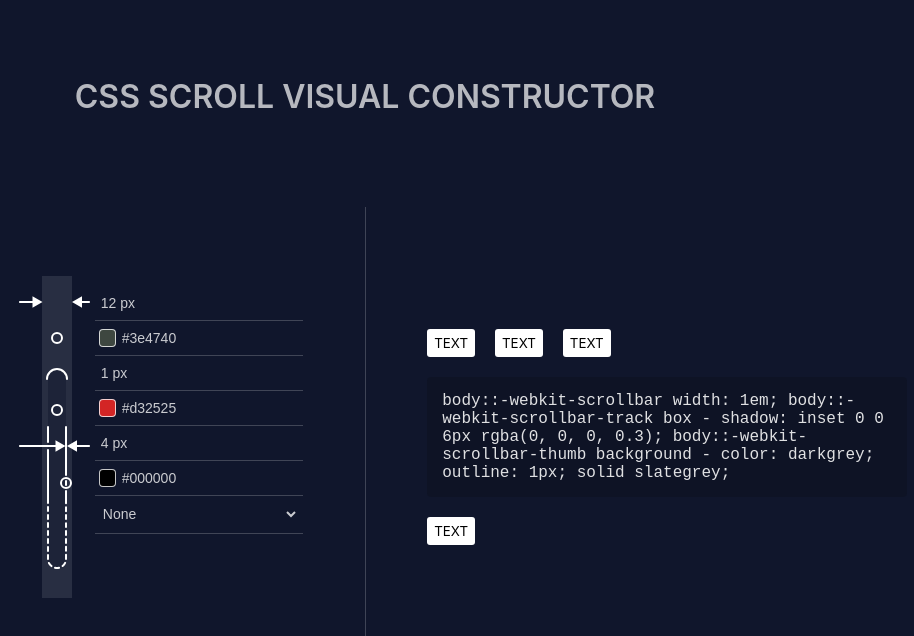
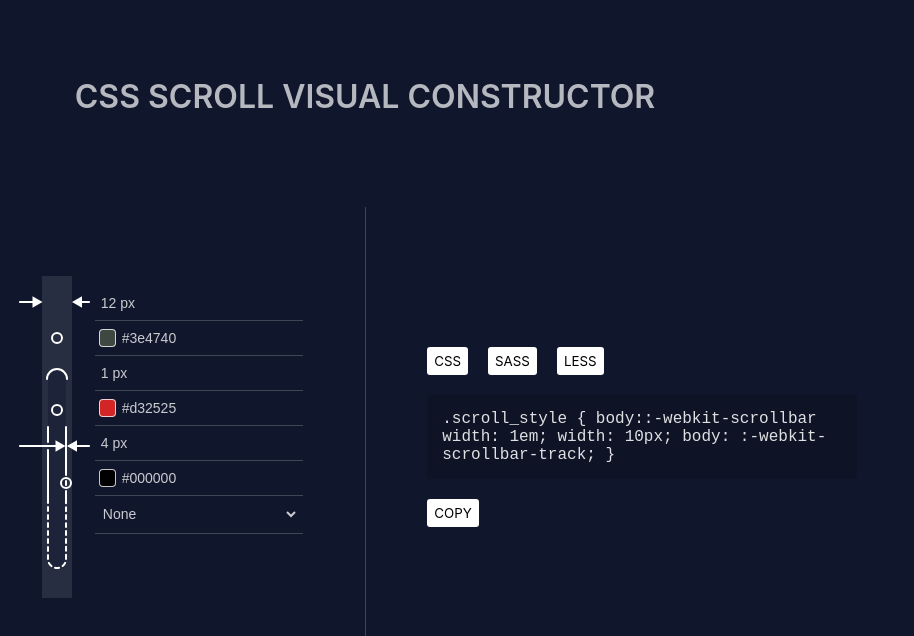
Before and after one commit to Dompower25/scroll-generator-react, a React (Vite) app: page / in a window 1280 px wide. Shown: the top 636 px of the page, without its empty margins (275-1189 px from the left). Built offline with nearby package versions, Linux system fonts and the light colour scheme.

Commit message:
development of an algorithm for forming a CSS structure

```diff
--- a/src/App.tsx
+++ b/src/App.tsx
@@ -1,6 +1,4 @@
-import React from 'react'
 import Wrapper from './components/wrapper'
-import autentification from '../aut'
 
 function App() {
 
--- a/src/components/wrapper/index.tsx
+++ b/src/components/wrapper/index.tsx
@@ -12,18 +12,19 @@ const indent = (size: number) => {
   return new Array(size).fill(" ").join("");
 };
 
+
 const getCssСlassName = (classNameName: string, properties: {}, indentSize?: number): string => {
   return (
     classNameName +
-    " {\n " +
+    " {" +
     Object.entries(properties).map((value) => {
-      return indent(indentSize ? indentSize : 2) + `${value[0]}: ${value[1]};`;
+      return indent(indentSize ? indentSize : 2) + '\n' + `${indent(indentSize ? indentSize : 2)}${value[0]}: ${value[1]};`
     }) +
     "\n}"
-  );
+  ).replace(/,/gi, '');
 };
 
-console.log(getCssСlassName('.testClass', { 'background-color': 'black' }, 4))
+console.log(getCssСlassName('.scroll_style', { "body::-webkit-scrollbar width": "1em", 'width': '10px' }))
 
 const Wrapper = ({ }) => {
 
@@ -40,22 +41,22 @@ const Wrapper = ({ }) => {
                 <ScrollbarEnteringSize defaultSize={'12'} key={'id1'} />
               </div>
               <div className={styles.input_scrollbar_style}>
-                <ScrollbarColorPicker defaultColorInHexCode='#3e4740' key={'cp1'}/>
+                <ScrollbarColorPicker defaultColorInHexCode='#3e4740' key={'cp1'} />
               </div>
               <div className={styles.input_scrollbar_style}>
-                <ScrollbarEnteringSize defaultSize={'1'} key={'id2'}/>
+                <ScrollbarEnteringSize defaultSize={'1'} key={'id2'} />
               </div>
               <div className={styles.input_scrollbar_style}>
-                <ScrollbarColorPicker defaultColorInHexCode='#d32525' key={'cp2'}/>
+                <ScrollbarColorPicker defaultColorInHexCode='#d32525' key={'cp2'} />
               </div>
               <div className={styles.input_scrollbar_style}>
-                <ScrollbarEnteringSize defaultSize={'4'} key={'id3'}/>
+                <ScrollbarEnteringSize defaultSize={'4'} key={'id3'} />
               </div>
               <div className={styles.input_scrollbar_style}>
-                <ScrollbarColorPicker defaultColorInHexCode='#000000' key={'cp3'}/>
+                <ScrollbarColorPicker defaultColorInHexCode='#000000' key={'cp3'} />
               </div>
               <div className={styles.input_scrollbar_style}>
-                <ScrollbarBorderStylePicker/>
+                <ScrollbarBorderStylePicker />
               </div>
             </div>
           </div>
@@ -64,19 +65,23 @@ const Wrapper = ({ }) => {
       <div className={styles.line}></div>
       <div className={styles.style_block}>
         <div className={styles.buttons_block}>
-          <SButton />
-          <SButton />
-          <SButton />
+          <SButton innerText='css' />
+          <SButton innerText='sass' />
+          <SButton innerText='less' />
         </div>
         <div className={styles.code_style_wrapper}>
-          body::-webkit-scrollbar width: 1em;
-          body::-webkit-scrollbar-track
+
+          {getCssСlassName('.scroll_style', { "body::-webkit-scrollbar width": "1em", 'width': '10px', 'body':':-webkit-scrollbar-track'})}
+
+          {/* body::-webkit-scrollbar width: 1em;
+          body::-webkit-scrollbar-track;
           box - shadow: inset 0 0 6px rgba(0, 0, 0, 0.3);
-          body::-webkit-scrollbar-thumb background - color: darkgrey; outline:
-          1px; solid slategrey;
+          body::-webkit-scrollbar-thumb background - color: darkgrey;
+          outline: 1px;
+          solid slategrey; */}
         </div>
         <div className={styles.buttons_block}>
-          <SButton />
+          <SButton innerText='copy' />
         </div>
       </div>
     </div>
--- a/src/components/wrapper/style.module.scss
+++ b/src/components/wrapper/style.module.scss
@@ -97,6 +97,7 @@
     }
 
     .code_style_wrapper {
+      max-width: 400px;
       padding: 15px;
       background: rgba(0, 0, 0, 0.15);
       border-radius: 4px;
```
